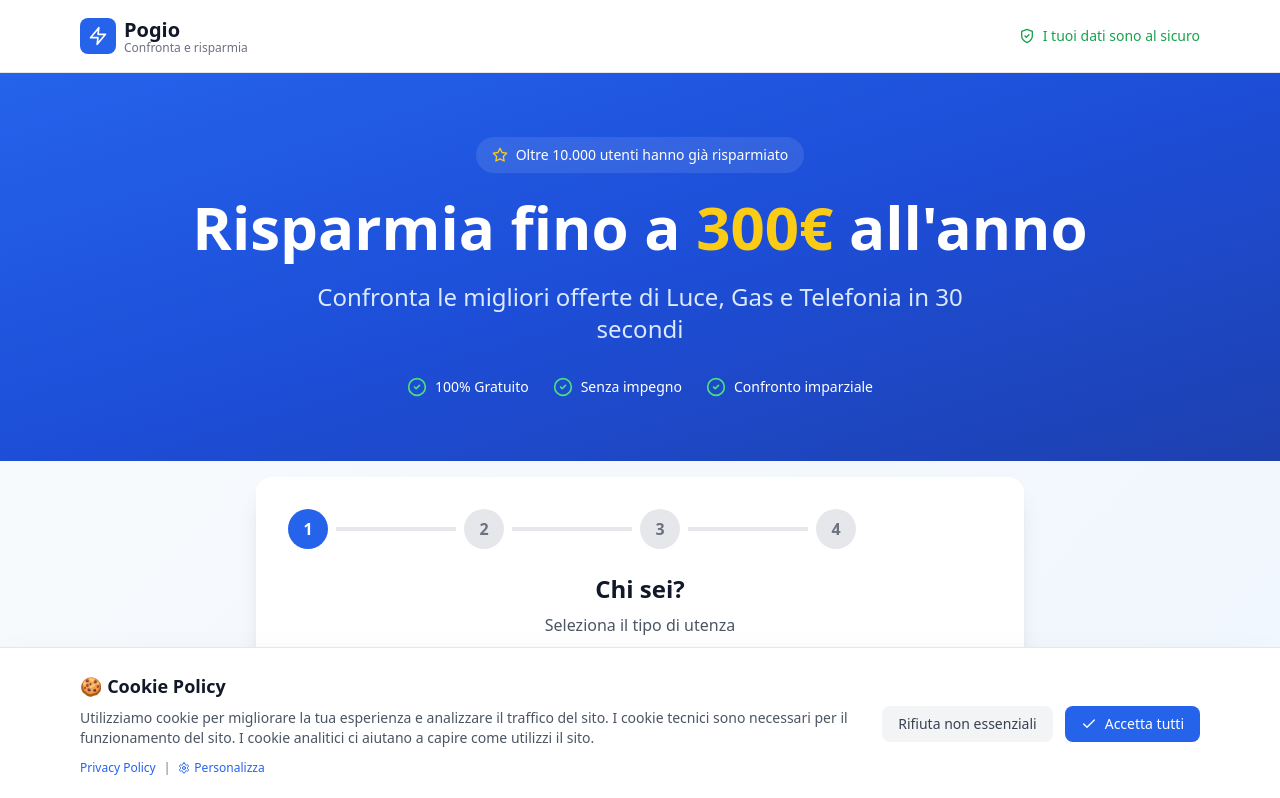
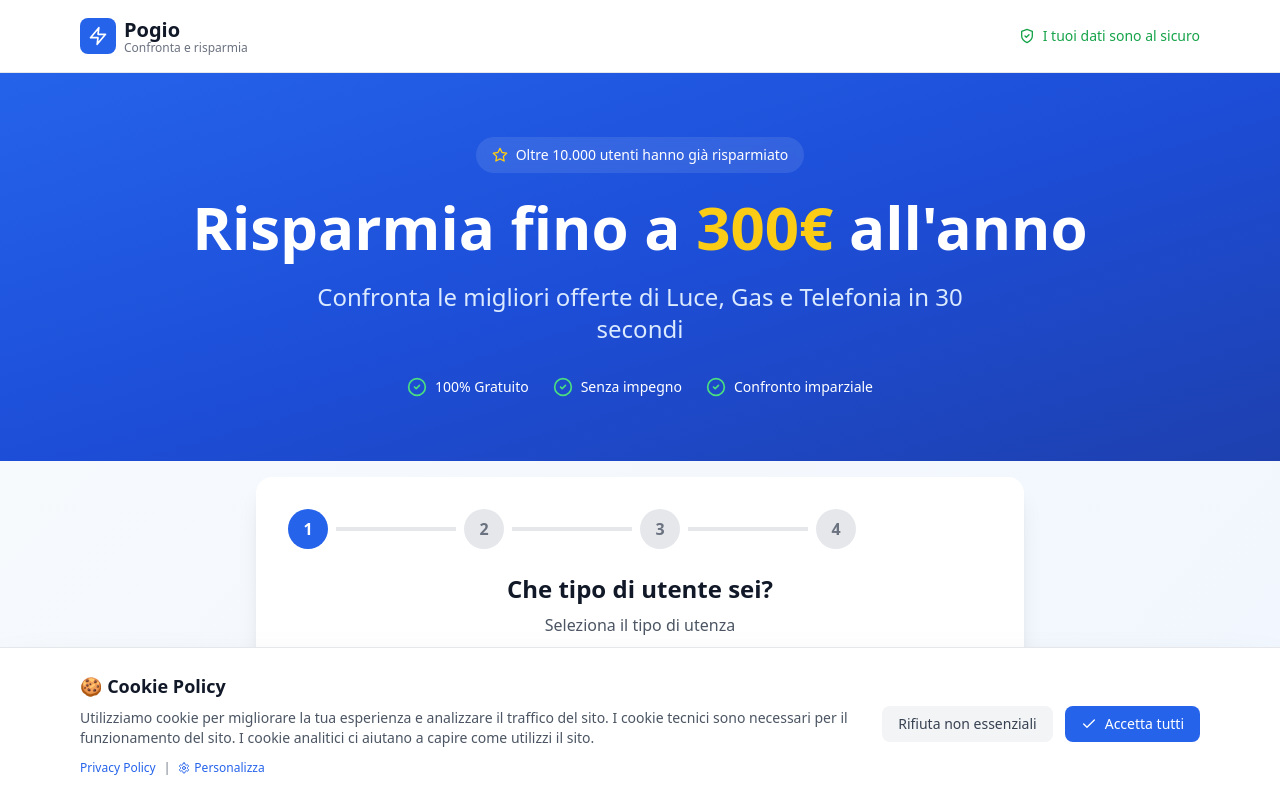
Before and after one commit to brunopoggi9-oss/comparatore-utility, a Next.js app: page / in a window 1280 px wide. Shown: the top 798 px of the page. Built offline with nearby package versions, Linux system fonts and the light colour scheme.

Commit message:
Update page.tsx

```diff
--- a/src/app/page.tsx
+++ b/src/app/page.tsx
@@ -118,7 +118,7 @@ export default function Home() {
 
             {step === 1 && (
               <div>
-                <h2 className="text-2xl font-bold text-gray-900 mb-2 text-center">Chi sei?</h2>
+   <h2 className="text-2xl font-bold text-gray-900 mb-2 text-center">Che tipo di utente sei?</h2>
                 <p className="text-gray-600 text-center mb-8">Seleziona il tipo di utenza</p>
 
                 <div className="grid md:grid-cols-2 gap-4">
```
